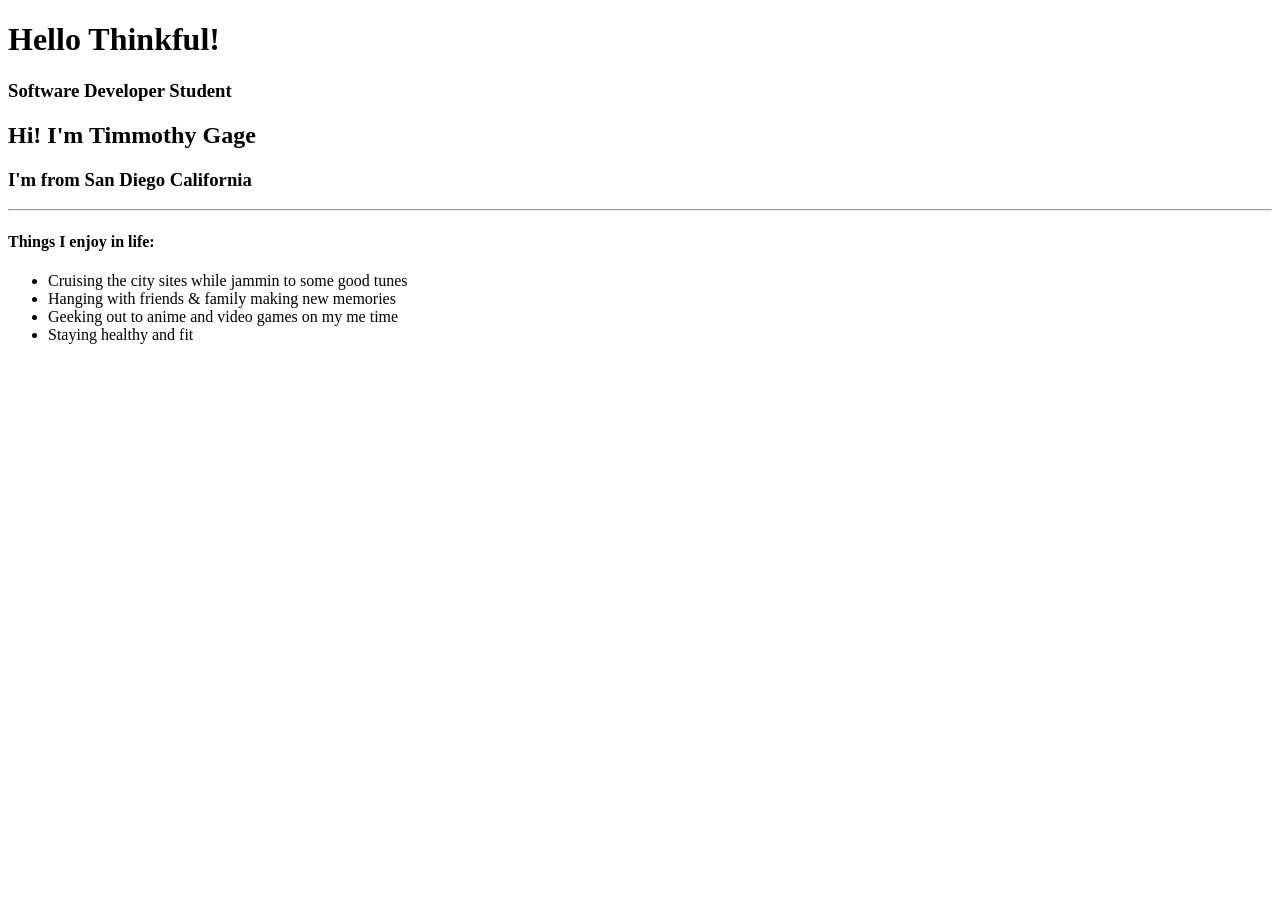
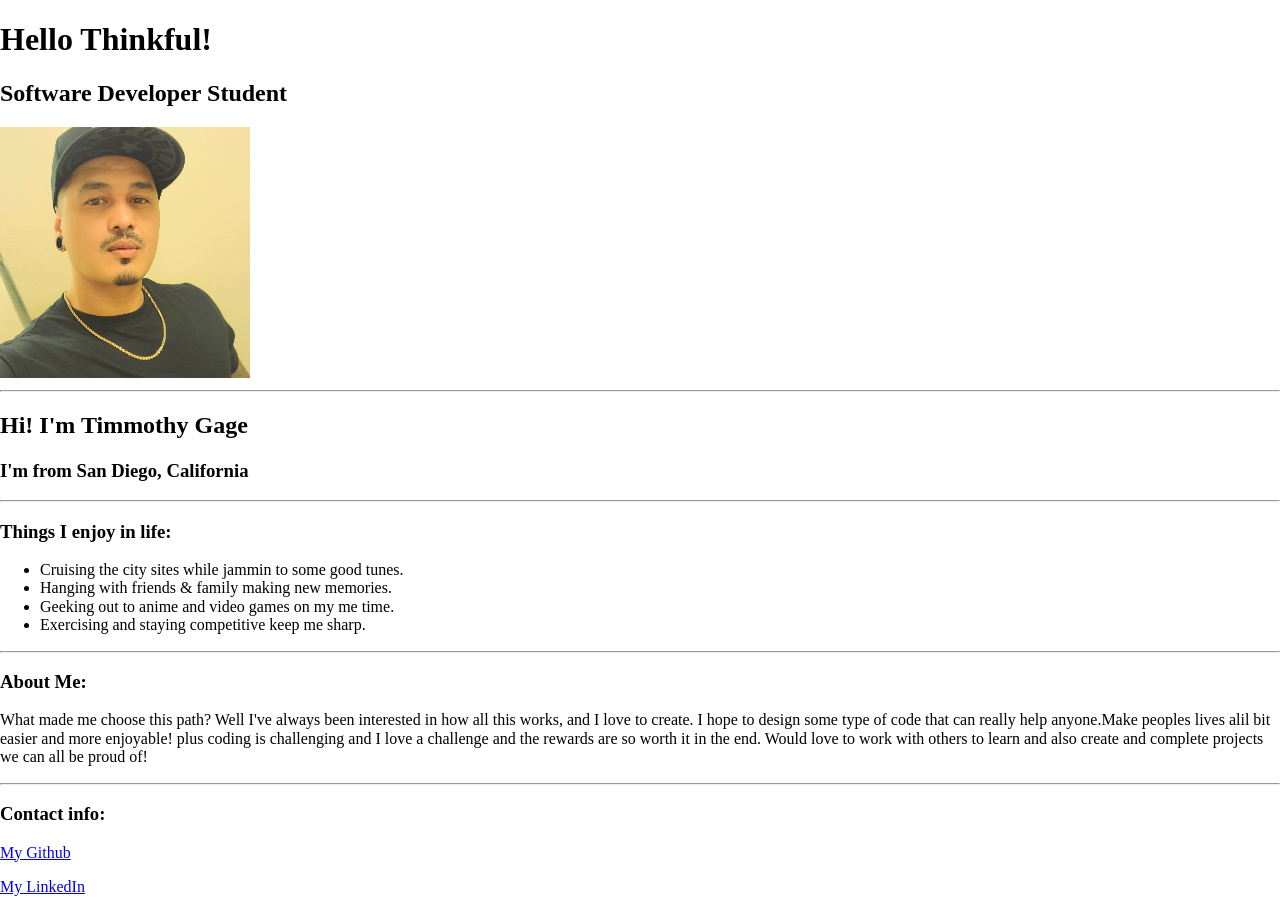
Before and after one commit to TKGage/Who-am-I-, a plain HTML site: page index.html in a window 1280 px wide. Shown: the top 898 px of the page. Before the commit the page ends 800 px from the top, so only its background shows below. Drawn offline with nearby package versions, Linux system fonts and the light colour scheme.

Commit message:
Add files via upload

```diff
--- a/index.html
+++ b/index.html
@@ -1,39 +1,66 @@
 <!DOCTYPE html>
 <html>
-
   <head>
-
     <meta charset="utf-8">
     <meta name="viewport" content="width=device-width">
-      <title>Who is Tim</title>
-      <link href="stle.css" rel="stylesheet" type="text/css"/>
+    <title>Im Tim!</title>
+    <link href="https://cdnjs.cloudflare.com/ajax/libs/normalize/8.0.1/normalize.min.css" rel="stylesheet" type="text/css"/>
+    <link href="style.css" rel="stylesheet" type="text/css"/>
+  </head>
+  <body>
+<header><!-- header to contain to style the inside of header at the top of the page -->
+  <h1> Hello Thinkful! </h1>
+  <h2> Software Developer Student</h2>
+   </header>
 
-      </head>
-<header>
-      <h1> Hello Thinkful! </h1>
-  <h3> Software Developer Student</h3>
+  <main>
+    <div><!-- div to contain image center and style profile img-->
+      <img  src= "images/me.jpg" width= "250px" alt="Guy with black shirt black hat gold chain">
 
+      </div>
+
+ <header> <!-- used header to once agaon contain purple color inside horizontal rule wich was applied  to create a seperation between  portions of the page that hold a change of color -->
+   <hr>
+    <h2>Hi! I'm Timmothy Gage</h2>
+     <h3> I'm from San Diego, California</h3>
+   <hr>
    </header>
-    <body>
-        <h2>Hi! I'm Timmothy Gage</h2>
-         <h3> I'm from San Diego California</h3>
-        <hr>
-        <h4> Things I enjoy in life:</h4>
+    <article>
+    <div> <!-- div container to center unordered list and change fonts and font colors -->
+
+   <h3> Things I enjoy in life:</h3>
+
    <ul>
-        <li>Cruising the city sites  while jammin to some good tunes</li>
-          <li>Hanging with friends & family making
-          new memories</li>
-          <li>Geeking out to anime and video games on my me time
+   <li class="align-center">Cruising the city sites  while jammin to some good tunes.</li>
+          <li class="align-center">Hanging with friends & family making new memories.</li>
+          <li class="align-center">Geeking out to anime and video games on my me time.
           </li>
-          <li>Staying healthy and fit</li>
+          <li class="align-center">Exercising and staying competitive keep me sharp.</li>
     </ul>
 
+      </div>
+    <section><!-- section to contain the space to change background color-->
+    <hr>
+    <h3> About Me:</h3>
+      <p>What made me choose this path? Well I've always been interested in how all this works, and I love to create. I hope to design some type of code that can really help anyone.Make peoples lives alil bit easier and more enjoyable! plus coding is challenging and I love a challenge and the rewards are so worth it in the end. Would love to work with others to learn and also create and complete projects we can all be proud of!</p>
+<hr>
+    </section>
+      </article>
+      </main>
+     <footer>
+       <div> <!---div container to hold map image and links to move it to the center-->
+    <h3>Contact info:</h3>
+   <p><a href="https://github.com/TKGage" target="_blank">My Github</a></p>
 
+         <a href= "https://www.linkedin.com/in/timmothy-gage-b46163232/" target="_blank">My LinkedIn</a></p>
 
-
+             <div><img  src= "images/sandiego.jpg" width= "500px" alt="Map of San Diego with an A pin in the middle of San Diego bay">
+           </div>
+       </footer>
       </body>
       <footer>
+   <!-- footer message-->
+<h3>Thanks for stopping by!</h3>
+</footer>
 
-
-</footer>
       </html>
```
Also changed, not shown: images/me.jpg (added), images/sandiego.jpg (added). Lines whose indentation alone changed are shown as unchanged.
